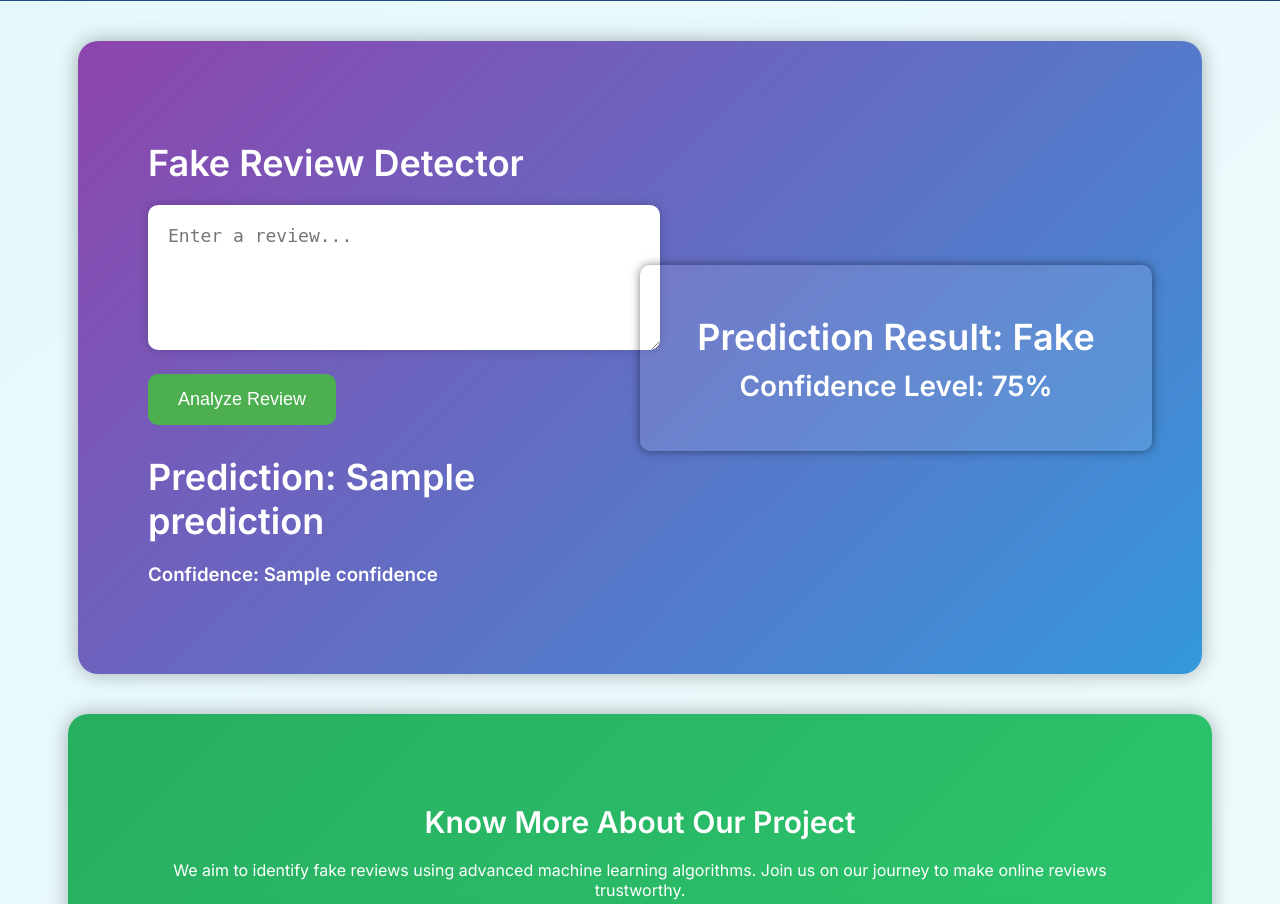
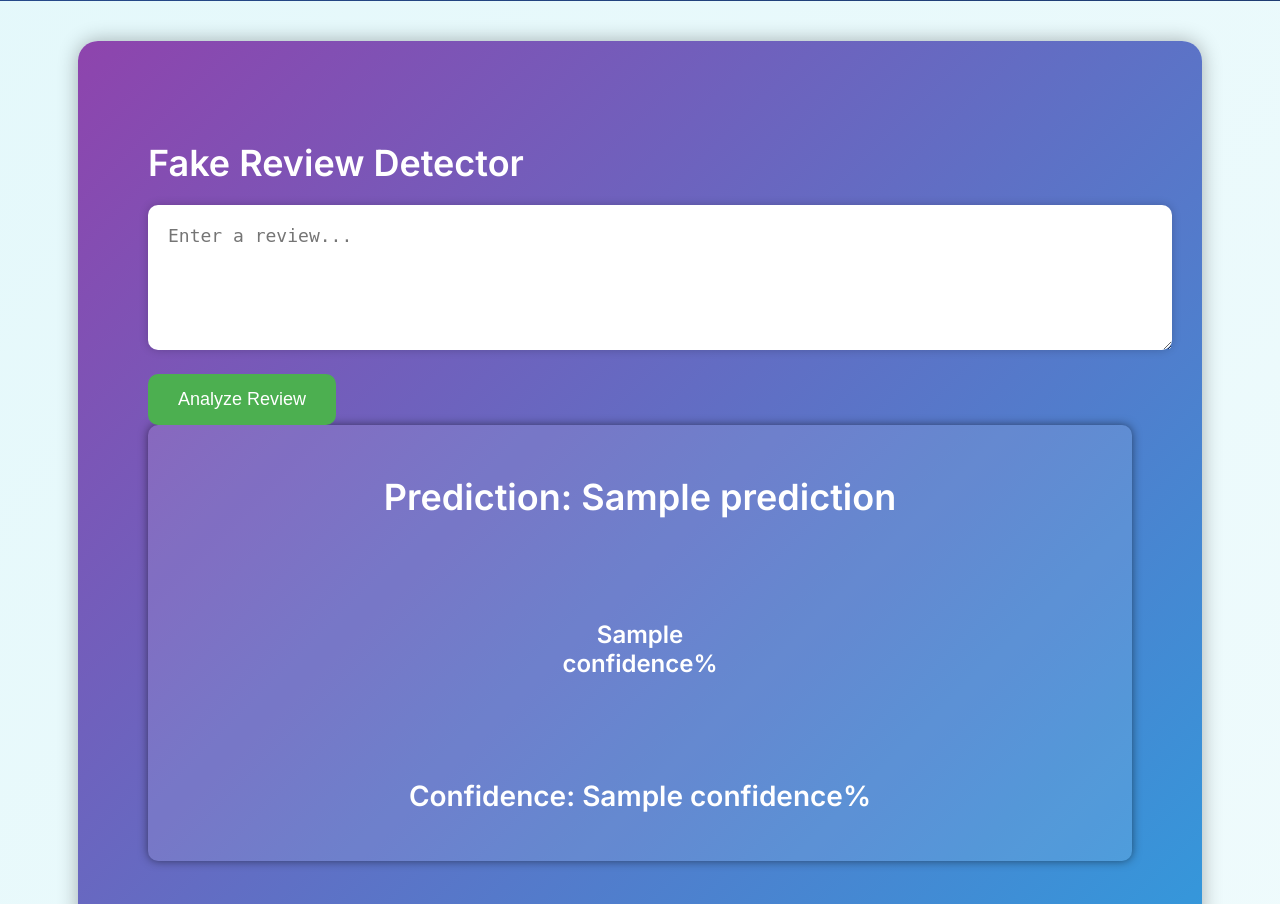
Before and after one commit to SuneetR/fake_review_detector, a Flask app: template templates/index.html in a window 1280 px wide. Shown: the part 918-1822 px from the top of the page. Run offline with Flask 3, Linux system fonts and the light colour scheme; the template is opened without the code that fills it: most values are stand-ins (such as "Sample title", 1, 10 or a date in 2020); parts of the project's set-up code (start-up, migrations or seed data) failed here and were passed over.

Commit message:
Update index.html

```diff
--- a/templates/index.html
+++ b/templates/index.html
@@ -194,6 +194,20 @@
             box-shadow: 0 0 10px rgba(0, 0, 0, 0.5);
         }
 
+        .pie-chart {
+            width: 200px;
+            height: 200px;
+            background-image: conic-gradient(#4CAF50 0% {{confidence}}%, #f44336 {{confidence}}% 100%);
+            border-radius: 50%;
+            margin: 30px auto;
+            display: flex;
+            align-items: center;
+            justify-content: center;
+            font-size: 24px;
+            color: #fff;
+            font-weight: bold;
+        }
+
         .result-container h2 {
             font-size: 36px;
             margin-bottom: 10px;
@@ -314,6 +328,12 @@
             background-color: #45a049;
         }
 
+        .response-message {
+            display: none;
+            color: green;
+            margin-top: 20px;
+        }
+
         /* Contribution Section */
         .contribute {
             background: linear-gradient(135deg, #2980b9, #3498db);
@@ -376,6 +396,12 @@
             justify-content: center;
             gap: 20px;
             margin: 20px 0;
+        }
+
+        .response-message {
+            display: none;
+            color: green;
+            margin-top: 20px;
         }
 
         /* Footer */
@@ -445,6 +471,14 @@
             document.getElementById('fake-review-form').scrollIntoView({ behavior: 'smooth' });
         }
 
+        // Handle form submissions to prevent navigation to a new page
+        function handleFormSubmit(event, formId) {
+            event.preventDefault();
+            const form = document.getElementById(formId);
+            const responseMessage = form.querySelector('.response-message');
+            responseMessage.style.display = 'block';
+            form.reset(); // Clear the form
+        }
     </script>
 </head>
 <body class="light-mode">
@@ -471,13 +505,12 @@
                 <input type="submit" value="Analyze Review">
             </form>
             {% if prediction %}
-                <h2>Prediction: {{ prediction }}</h2>
-                <h3>Confidence: {{ confidence }}</h3>
+                <div class="result-container">
+                    <h2>Prediction: {{ prediction }}</h2>
+                    <div class="pie-chart">{{ confidence }}%</div>
+                    <h3>Confidence: {{ confidence }}%</h3>
+                </div>
             {% endif %}
-        </div>
-        <div class="result-container">
-            <h2>Prediction Result: Fake</h2>
-            <h3>Confidence Level: 75%</h3>
         </div>
     </div>
 
@@ -515,6 +548,7 @@
             <textarea name="feedback" rows="5" cols="40" placeholder="We'd love to hear your thoughts!" required></textarea><br><br>
             <input type="submit" value="Submit">
         </form>
+        <div class="response-message">We've received your suggestion. Thank you!</div>
     </div>
 
     <!-- Contribution Section -->
@@ -531,7 +565,7 @@
                 <label><input type="radio" name="review-type" value="false"> False</label>
             </div>
             <input type="submit" value="Submit">
-            <p class="response-message" style="display: none;">Thank you! We have received your review.</p>
+            <div class="response-message">Thank you! We have received your review.</div>
         </form>
     </div>
 
```
